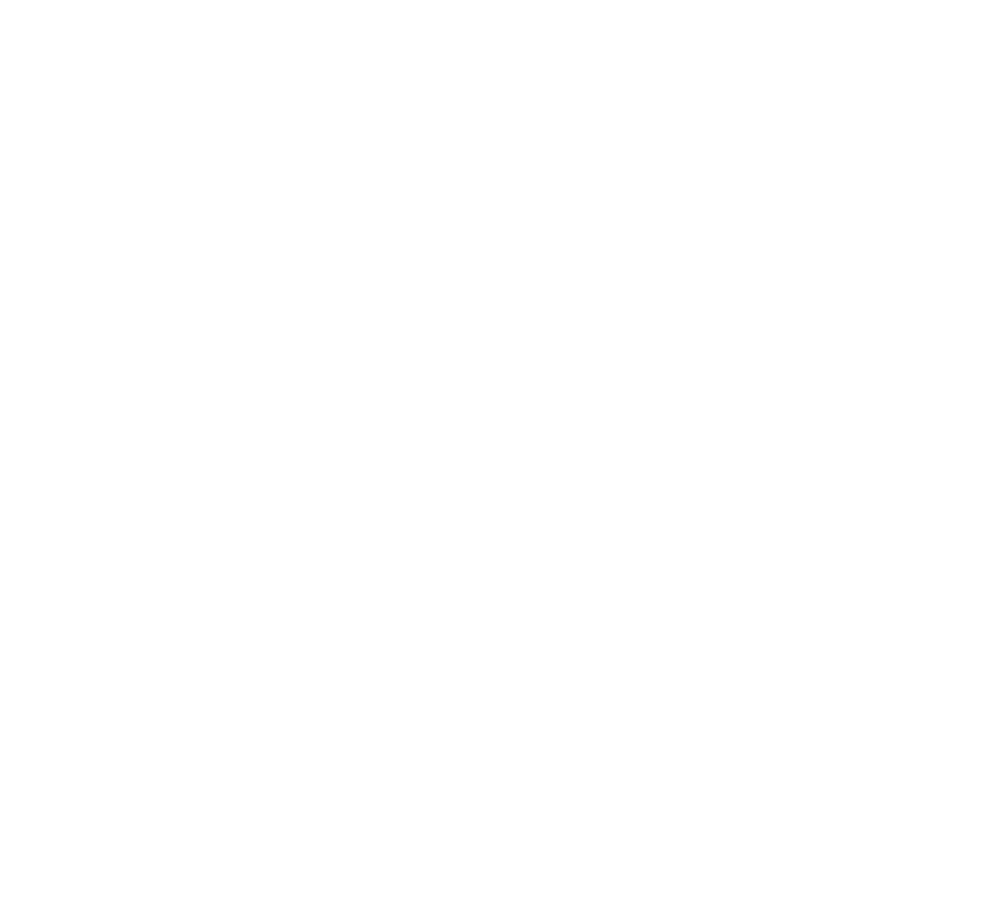
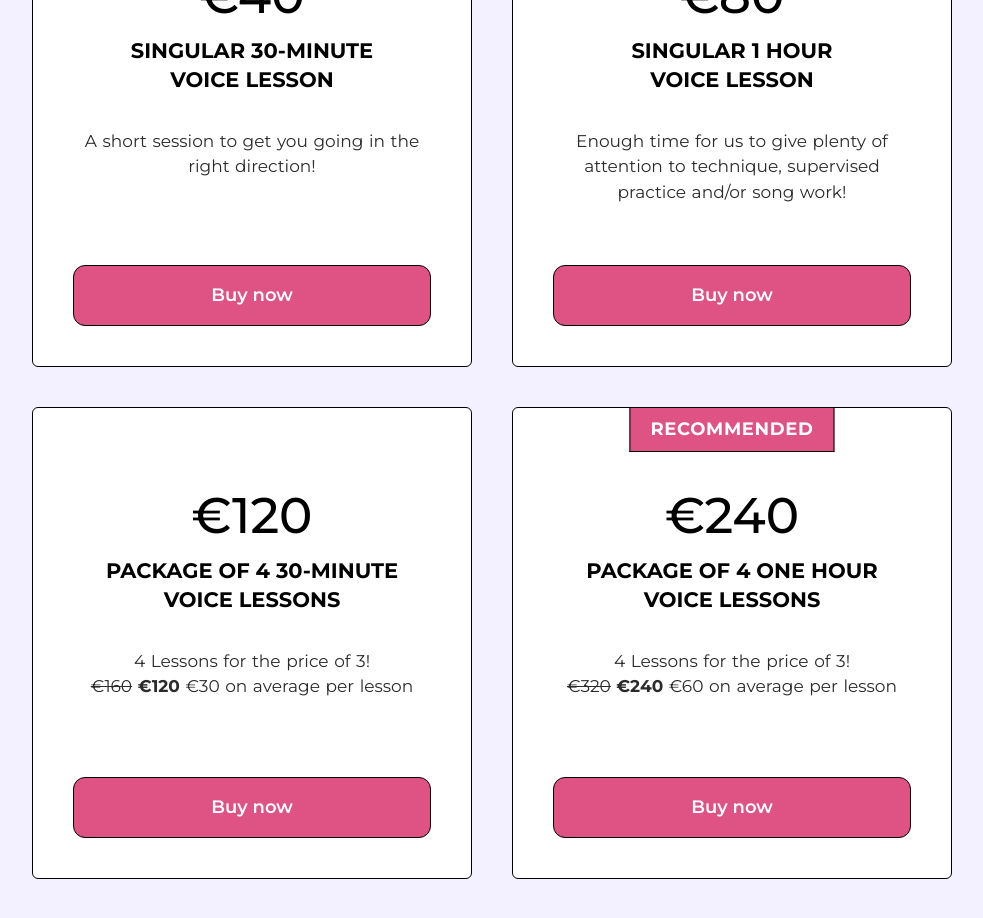
Before and after one commit to rajibul-dev/voccaria, a Next.js app in the folder nextjs/: page / in a window 1280 px wide. Shown: the part 3520-4438 px from the top of the page, without its empty margins (148-1131 px from the left). Before the commit the page ends 3366 px from the top, so only its background shows below. Built offline with nearby package versions, Linux system fonts and the light colour scheme.

Commit message:
pricing section design done

```diff
--- /dev/null
+++ b/nextjs/src/app/mia/sections/pricing/components/pricing-card-item.module.css
@@ -0,0 +1,107 @@
+.card {
+  background-color: #fff;
+  height: 46rem;
+  width: 44rem;
+  margin: 0 auto;
+  padding: 4rem;
+  padding-top: 5rem;
+  border-radius: 6px;
+  /* box-shadow: 0 2px 4px rgba(0, 0, 0, 0.1); */
+  border: var(--box-border);
+  overflow: hidden;
+}
+.flex {
+  display: flex;
+  flex-direction: column;
+  height: 100%;
+}
+.price {
+  display: block;
+  font-size: 5rem;
+  font-weight: 500;
+  margin-bottom: 0.3rem;
+}
+.name {
+  display: block;
+  font-size: 2.1rem;
+  font-weight: 700;
+  text-transform: uppercase;
+  margin-bottom: 3.4rem;
+  line-height: 1.4;
+}
+.price,
+.description,
+.name {
+  text-align: center;
+}
+.description,
+.description strong {
+  color: var(--gray-secondary);
+  line-height: 1.5;
+  margin-bottom: auto;
+  font-size: 1.7rem;
+}
+.recommendedTagContainer {
+  position: relative;
+}
+.recommendedTag {
+  position: absolute;
+  text-transform: uppercase;
+  color: #fff;
+  font-weight: 700;
+  font-size: var(--font-size-p-primary);
+  letter-spacing: 0.5pt;
+  background-color: var(--brand-primary-500);
+  left: 50%;
+  top: 0;
+  padding: 0.8rem 2rem;
+  transform: translateX(-50%);
+  border: var(--box-border);
+  border-top: none;
+}
+.btn {
+  background-color: var(--brand-primary-500);
+}
+.btn:hover {
+  background-color: var(--brand-primary-500--hover);
+}
+
+/* adjustments */
+@media (min-width: 48.375em) {
+  .card:nth-child(3),
+  .card:nth-child(4) {
+    height: 47.2rem;
+    padding-top: 7rem;
+  }
+}
+
+@media (max-width: 48.375em) {
+  .card {
+    height: auto;
+    width: 47rem;
+    padding-bottom: 4rem !important;
+    padding-top: 5rem;
+  }
+  .recommendedTagContainer {
+    padding-top: 9rem;
+  }
+  .price {
+    font-size: 5.6rem;
+  }
+  .name {
+    font-size: 2.4rem;
+  }
+  .description {
+    margin-bottom: 8rem;
+    font-size: 1.915rem;
+    line-height: 1.6;
+  }
+}
+
+@media (max-width: 26.375em) {
+  .card {
+    width: 100%;
+    padding-left: 2.5rem;
+    padding-right: 2.5rem;
+  }
+}
--- /dev/null
+++ b/nextjs/src/app/mia/sections/pricing/components/pricing-card-item.tsx
@@ -0,0 +1,58 @@
+// styles
+import styles from "./pricing-card-item.module.css";
+
+// components
+import Button from "@/app/components/button";
+
+interface PricingCardItemProps {
+  price: string;
+  name: string;
+  description: any;
+  isRecommended?: boolean;
+}
+
+const PricingCardItem: React.FC<PricingCardItemProps> = ({
+  price,
+  name,
+  description,
+  isRecommended,
+}) => {
+  const nameSlittedArray = name.split(" ");
+  const sliceFirstPart = nameSlittedArray.slice(0, -2).join(" ");
+  const sliceSecondPart = nameSlittedArray.slice(-2).join(" ");
+
+  const cookedName = (
+    <>
+      {sliceFirstPart}
+      <br />
+      {sliceSecondPart}
+    </>
+  );
+
+  return (
+    <li
+      className={`${styles.card} ${
+        isRecommended ? styles.recommendedTagContainer : ""
+      }`}
+    >
+      {isRecommended && (
+        <span className={styles.recommendedTag}>Recommended</span>
+      )}
+      <div className={styles.flex}>
+        <span className={styles.price}>{price}</span>
+        <h3 className={styles.name}>{cookedName}</h3>
+        <p className={styles.description}>{description}</p>
+        <Button
+          isBlock={true}
+          type="primary"
+          size="big"
+          className={styles.btn}
+        >
+          Buy now
+        </Button>
+      </div>
+    </li>
+  );
+};
+
+export default PricingCardItem;
--- /dev/null
+++ b/nextjs/src/app/mia/sections/pricing/components/pricing-cards.module.css
@@ -0,0 +1,17 @@
+.grid {
+  display: grid;
+  grid-template-columns: repeat(2, 1fr);
+  row-gap: 4rem;
+  column-gap: 4rem;
+  justify-content: center;
+  width: 71%;
+  margin: 0 auto;
+}
+
+@media (max-width: 48.375em) {
+  .grid {
+    width: 100%;
+    grid-template-columns: 1fr;
+    row-gap: 4.8rem;
+  }
+}
--- /dev/null
+++ b/nextjs/src/app/mia/sections/pricing/components/pricing-cards.tsx
@@ -0,0 +1,68 @@
+// styles
+import styles from "./pricing-cards.module.css";
+
+// components
+import PricingCardItem from "./pricing-card-item";
+
+// create the pricing credentials object
+const pricingDetails = [
+  // Euro dollar instences
+  {
+    currency: "eur",
+    currencySymbol: "€",
+    amount: 40,
+    heading: "Singular 30-minute voice lesson",
+    description: "A short session to get you going in the right direction!",
+  },
+  {
+    currency: "eur",
+    currencySymbol: "€",
+    amount: 80,
+    heading: "Singular 1 hour voice lesson",
+    description:
+      "Enough time for us to give plenty of attention to technique, supervised practice and/or song work!",
+  },
+  {
+    currency: "eur",
+    currencySymbol: "€",
+    amount: 120,
+    heading: "Package of 4 30-minute voice lessons",
+    description: (
+      <>
+        4 Lessons for the price of 3!
+        <br />
+        <s>€160</s> <strong>€120</strong> €30 on average per lesson
+      </>
+    ),
+  },
+  {
+    currency: "eur",
+    currencySymbol: "€",
+    amount: 240,
+    heading: "Package of 4 one hour voice lessons",
+    description: (
+      <>
+        4 Lessons for the price of 3!
+        <br />
+        <s>€320</s> <strong>€240</strong> €60 on average per lesson
+      </>
+    ),
+    recommended: true,
+  },
+];
+
+export default function PricingCards() {
+  return (
+    <ul className={styles.grid}>
+      {pricingDetails.map((item) => (
+        <PricingCardItem
+          name={item.heading}
+          price={`${item.currencySymbol}${item.amount}`}
+          key={item.heading}
+          description={item.description}
+          isRecommended={item?.recommended ?? false}
+        />
+      ))}
+    </ul>
+  );
+}
--- a/nextjs/src/app/mia/sections/pricing/pricing.tsx
+++ b/nextjs/src/app/mia/sections/pricing/pricing.tsx
@@ -1,11 +1,25 @@
 // styles
-import PricingStyles from "./pricing.module.css";
+import styles from "./pricing.module.css";
+
+// componrnts
+import HeadingPair from "@/app/components/headingPair";
+import PricingCards from "./components/pricing-cards";
 
 export default function Pricing() {
   return (
     <section
       id="pricing"
-      className={`block ${PricingStyles.section}`}
-    ></section>
+      className={`block ${styles.section}`}
+    >
+      <div className={`container`}>
+        <HeadingPair
+          tertiary="Pricing"
+          heading="Paid lesson options"
+          isCentered={true}
+          className={styles.heading}
+        />
+        <PricingCards />
+      </div>
+    </section>
   );
 }
```
